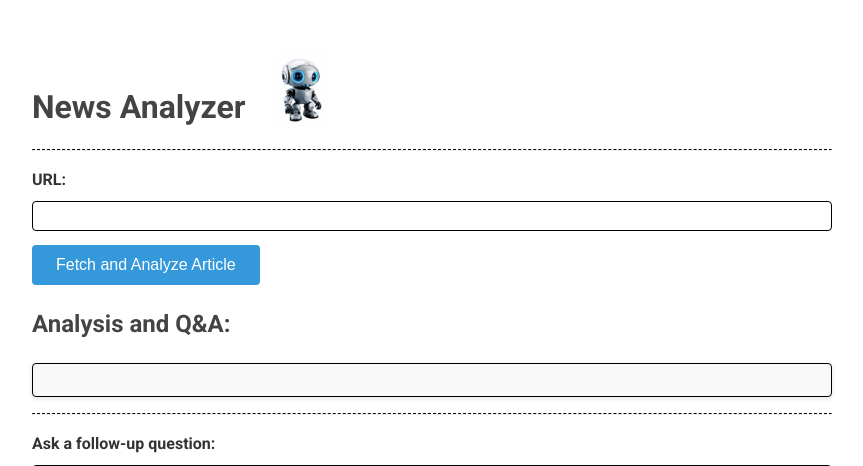
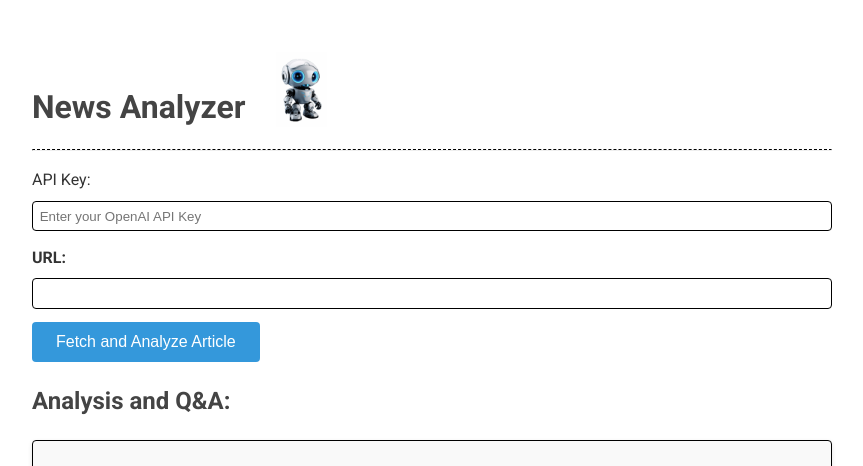
Before and after one commit to Daniel-G-Luft/News_Analyzer1, a Flask app: page / in a window 1280 px wide. Shown: the top 466 px of the page, without its empty margins (208-1071 px from the left). Run offline with Flask 2, Linux system fonts and the light colour scheme.

Commit message:
Update index.html

```diff
--- a/templates/index.html
+++ b/templates/index.html
@@ -232,6 +232,9 @@
     </h1>
     <hr class="dashed">
 
+    <label for="api_key">API Key:</label>
+    <input type="text" id="api_key" name="api_key" placeholder="Enter your OpenAI API Key">
+
     <form id="url_form">
         <label for="article_url" class="bold">URL:</label>
         <input type="text" id="article_url" name="article_url">
@@ -260,6 +263,7 @@
     const askButton = document.getElementById("ask_button");
     const articleUrlInput = document.getElementById("article_url");
     const questionInput = document.getElementById("question");
+    const apiKeyInput = document.getElementById("api_key");
     const articleInfo = document.getElementById("article_info");
     const summary = document.getElementById("summary");
     const chat = document.getElementById("chat");
@@ -273,13 +277,12 @@
                 document.getElementById("loading").style.display = "block";
                 analyzeButton.style.display = "none";
 
-                const csrf_token = document.getElementsByName("csrf_token")[0].value;
-                const formData = new FormData(urlForm);
-                formData.append("csrf_token", csrf_token);
-
                 const response = await fetch('/analyze', {
                     method: 'POST',
-                    body: formData
+                    headers: {
+                        'Content-Type': 'application/json'
+                    },
+                    body: JSON.stringify({ article_url: articleUrl, api_key: apiKeyInput.value })
                 });
                 const result = await response.json();
 
@@ -328,13 +331,12 @@
                     </p>`;
                 chat.scrollTop = chat.scrollHeight;
 
-            const formData = new FormData();
-            formData.append("question", question);
-            formData.append("doc_text", doc);
-
                 const response = await fetch('/ask_question', {
                     method: 'POST',
-                body: formData
+                    headers: {
+                        'Content-Type': 'application/json'
+                    },
+                    body: JSON.stringify({ question: question, doc_text: doc, api_key: apiKeyInput.value })
                 });
                 const result = await response.json();
 
```
Lines whose indentation alone changed are shown as unchanged.
